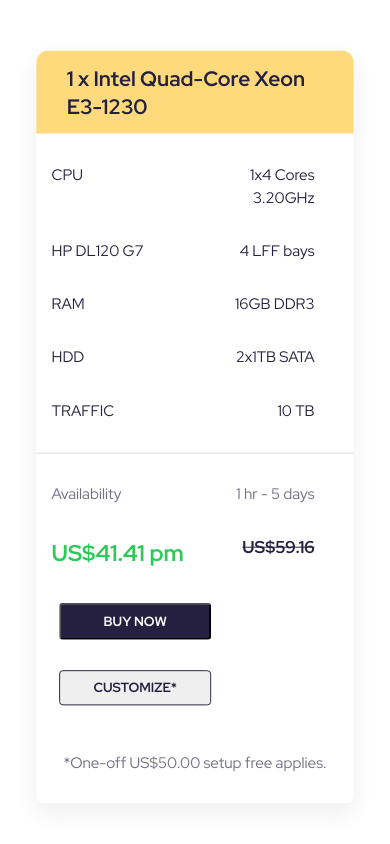
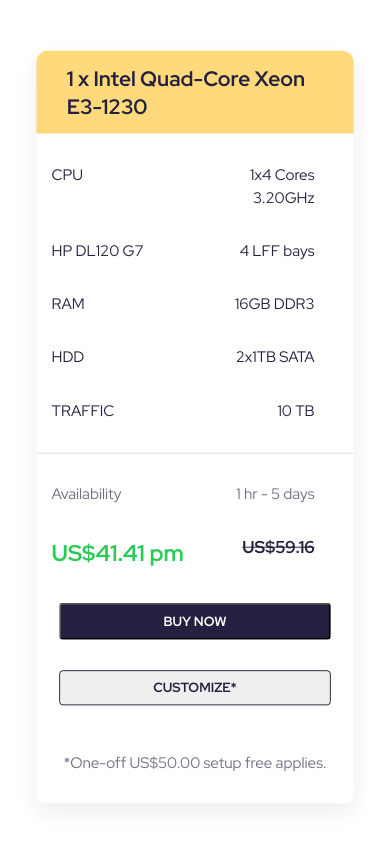
Before and after one commit to blackwolfinc/newUltra-one, a React (Create React App) app: page / in a window 390 px wide. Shown: the part 4448-5292 px from the top of the page. Built offline with nearby package versions, Linux system fonts and the light colour scheme.

Commit message:
add responsive

```diff
--- a/src/Pages/Page1/Page1.scss
+++ b/src/Pages/Page1/Page1.scss
@@ -114,6 +114,13 @@
       border-radius: 4px;
       font-family: "Red Hat Display", sans-serif;
     }
+
+@media all and (max-width:425px) {
+  button{width: 100% !important;}
+
+}
+
+
     button:hover {
       transition: 450ms cubic-bezier(0.075, 0.82, 0.165, 1) !important;
       transform: scale(1) !important;
@@ -472,6 +479,14 @@
       display: flex;
       justify-content: center;
       margin: 1rem 0rem;
+
+      @media all and (max-width: 768px) {
+          .ButtonBuy , .ButtonCUSTOMIZE{
+            width:  100% !important;
+          }
+
+      }
+
       .ButtonBuy {
         font-family: "Red Hat Display", sans-serif;
         padding: 0.5rem 2rem;
@@ -558,6 +573,14 @@
     font-size: 14px;
     line-height: 19px;
   }
+
+  @media all and (max-width: 425px) {
+
+      .buttonContatUs{
+        width: 100% !important;
+        margin-bottom: 2rem;
+      }
+   }
   .buttonContatUs:hover {
     transition: 450ms cubic-bezier(0.075, 0.82, 0.165, 1) !important;
     transform: scale(1) !important;
--- a/src/Pages/Page1/page1Section3/P1S3.jsx
+++ b/src/Pages/Page1/page1Section3/P1S3.jsx
@@ -6,6 +6,7 @@ export const P1S3 = () => {
   <Grid container>
     <Grid
       item
+      xs={12}
       sm={12}
       md={12}
       data-aos="fade-down"
--- a/src/Pages/Page1/page1Section4/P1S4.jsx
+++ b/src/Pages/Page1/page1Section4/P1S4.jsx
@@ -68,10 +68,10 @@ export const P1S4 = () => {
             </Grid>
           </Grid>
           <Grid container>
-            <Grid item className="ButtonWarp" md={6}>
+            <Grid item className="ButtonWarp" xs={12} sm={12} md={6}>
               <button className="ButtonBuy">BUY NOW</button>
             </Grid>
-            <Grid item className="ButtonWarp" md={6}>
+            <Grid item className="ButtonWarp"  xs={12} sm={12} md={6}>
               <button className="ButtonCUSTOMIZE">CUSTOMIZE*</button>
             </Grid>
           </Grid>
@@ -144,10 +144,10 @@ export const P1S4 = () => {
             </Grid>
           </Grid>
           <Grid container>
-            <Grid item className="ButtonWarp" md={6}>
+            <Grid item className="ButtonWarp"  xs={12} sm={12} md={6}>
               <button className="ButtonBuy">BUY NOW</button>
             </Grid>
-            <Grid item className="ButtonWarp" md={6}>
+            <Grid item className="ButtonWarp"  xs={12} sm={12} md={6}>
               <button className="ButtonCUSTOMIZE">CUSTOMIZE*</button>
             </Grid>
           </Grid>
@@ -221,10 +221,10 @@ export const P1S4 = () => {
             </Grid>
           </Grid>
           <Grid container>
-            <Grid item className="ButtonWarp" md={6}>
+            <Grid item className="ButtonWarp"  xs={12} sm={12} md={6}>
               <button className="ButtonBuy">BUY NOW</button>
             </Grid>
-            <Grid item className="ButtonWarp" md={6}>
+            <Grid item className="ButtonWarp"  xs={12} sm={12} md={6}>
               <button className="ButtonCUSTOMIZE">CUSTOMIZE*</button>
             </Grid>
           </Grid>
@@ -298,10 +298,10 @@ export const P1S4 = () => {
             </Grid>
           </Grid>
           <Grid container>
-            <Grid item className="ButtonWarp" md={6}>
+            <Grid item className="ButtonWarp"  xs={12} sm={12} md={6}>
               <button className="ButtonBuy">BUY NOW</button>
             </Grid>
-            <Grid item className="ButtonWarp" md={6}>
+            <Grid item className="ButtonWarp"  xs={12} sm={12} md={6}>
               <button className="ButtonCUSTOMIZE">CUSTOMIZE*</button>
             </Grid>
           </Grid>
```
